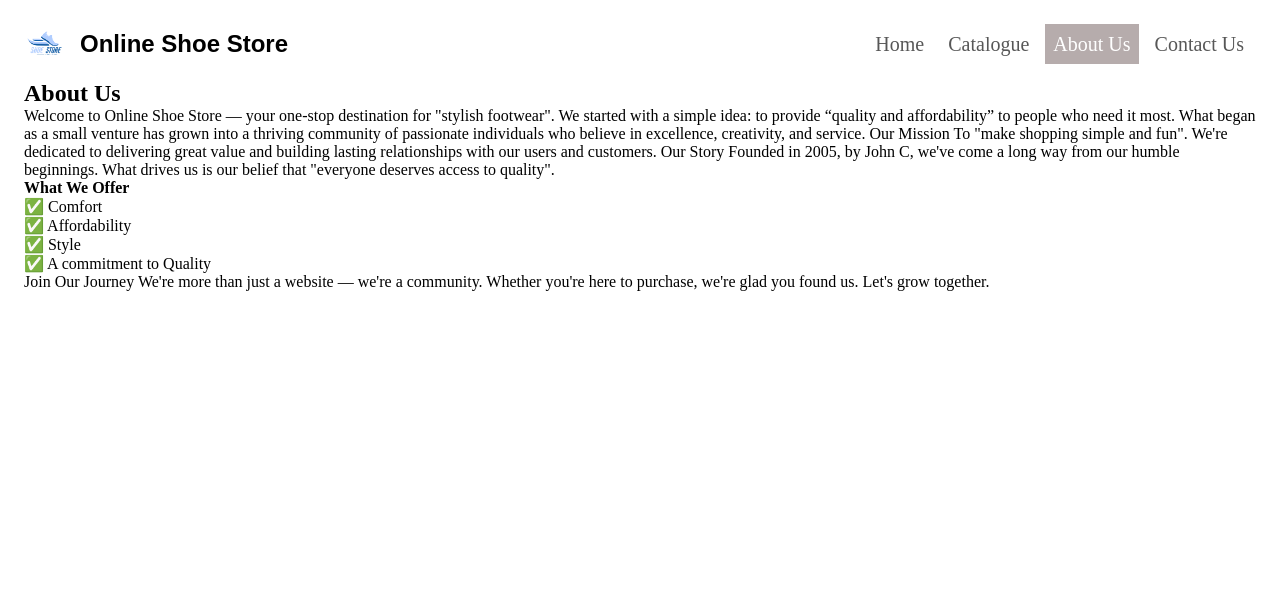
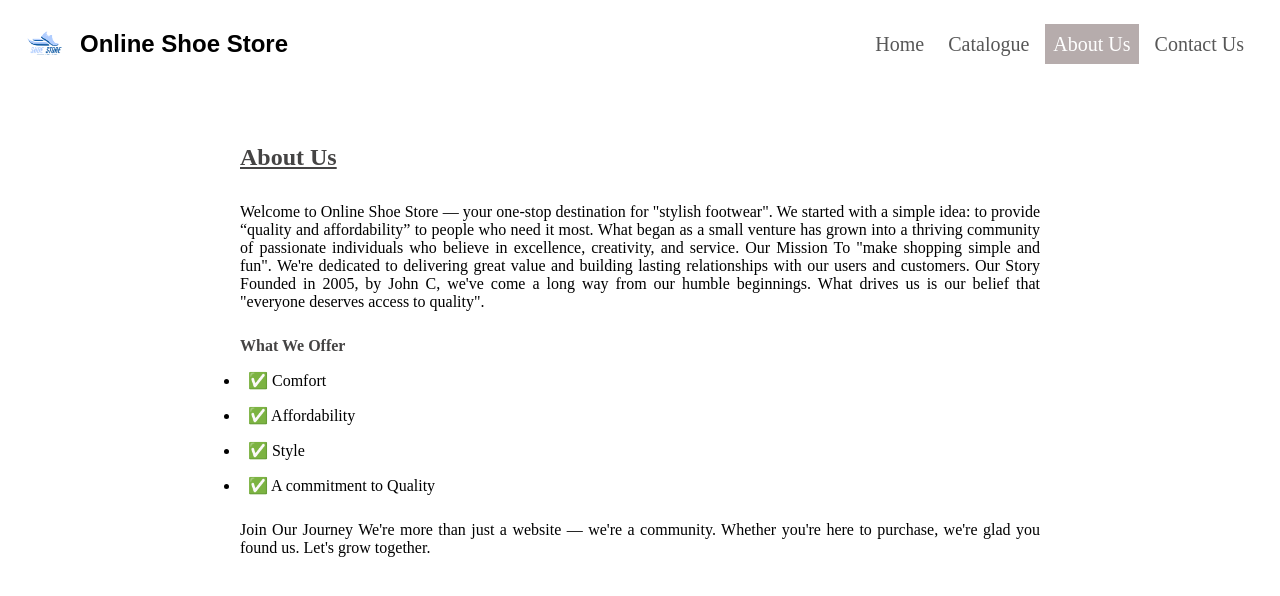
Before and after one commit to Waseemsvm/tutedude-react-ass5-online-shoe-store-with-cart, a React (Vite) app: page /aboutus in a window 1280 px wide. Shown: the top 596 px of the page. Built offline with nearby package versions, Linux system fonts and the light colour scheme.

Commit message:
updated styles for homepage, contact and about us page

```diff
--- a/src/components/AboutUs.jsx
+++ b/src/components/AboutUs.jsx
@@ -1,28 +1,35 @@
 export default function AboutUs() {
   return (
-    <div>
+    <div className="about-us-cont">
+      <div className="about-us">
         <h2>About Us</h2>
+        <p>
           Welcome to Online Shoe Store — your one-stop destination for "stylish
           footwear". We started with a simple idea: to provide “quality and
-      affordability” to people who need it most. What began as a small venture
-      has grown into a thriving community of passionate individuals who believe
-      in excellence, creativity, and service. Our Mission To "make shopping
-      simple and fun". We're dedicated to delivering great value and building
-      lasting relationships with our users and customers. Our Story Founded in
-      2005, by John C, we've come a long way from our humble beginnings. What
-      drives us is our belief that "everyone deserves access to quality". <br />
-      <b>What We Offer</b>
+          affordability” to people who need it most. What began as a small
+          venture has grown into a thriving community of passionate individuals
+          who believe in excellence, creativity, and service. Our Mission To
+          "make shopping simple and fun". We're dedicated to delivering great
+          value and building lasting relationships with our users and customers.
+          Our Story Founded in 2005, by John C, we've come a long way from our
+          humble beginnings. What drives us is our belief that "everyone
+          deserves access to quality".{" "}
+        </p>
         <br />
-      ✅ Comfort
+        <p className="offerings">What We Offer</p>
+        <ul>
+          <li>✅ Comfort</li>
+          <li>✅ Affordability</li>
+          <li>✅ Style </li>
+          <li>✅ A commitment to Quality</li>
+        </ul>
         <br />
-      ✅ Affordability
-      <br />
-      ✅ Style <br />
-      ✅ A commitment to Quality
-      <br />
+        <p>
           Join Our Journey We're more than just a website — we're a community.
           Whether you're here to purchase, we're glad you found us. Let's grow
           together.
+        </p>
+      </div>
     </div>
   );
 }
--- a/src/components/ContactUs.jsx
+++ b/src/components/ContactUs.jsx
@@ -1,28 +1,39 @@
 export default function ContactUs() {
   return (
+    <div className="contact-us-cont">
       <div className="contact-us">
         <h2>Contact Us</h2>
         <p>
-        We'd love to hear from you! Have a question, suggestion, or just want to
-        say hello? <br /> Our team is here to help. Whether it's feedback about
-        our services, a business inquiry, or support with an order, feel free to
-        reach out anytime.
+          We'd love to hear from you! Have a question, suggestion, or just want
+          to say hello? <br /> Our team is here to help. Whether it's feedback
+          about our services, a business inquiry, or support with an order, feel
+          free to reach out anytime.
         </p>
-      <br />
-      📬 Get in Touch
-      <br />
-      <br />
+        {/* 📬 Get in Touch */}
+        <p className="offerings">📬 Get in Touch</p>
+
+        <ul>
+          <li>
             Email: 📩 support@onlineshoestore.com (We respond within 24 hours!)
-      <br />
+          </li>
+          <li>
             Phone: 📞 +91-9988776655 (Monday to Saturday, 10:00 AM - 6:00 PM)
-      <br />
-      Address: 🏢 Online Shoe Store, OPH Road, Bangalore, Karnataka, India -
-      560067
-      <br />
-      🕐 Business Hours Monday to Saturday: 10:00 AM - 6:00 PM Sunday: Closed
-      <br />
-      Stay Connected: Follow us on social media for updates, offers, and more:
-      📱 Facebook | Instagram | Twitter | LinkedIn
+          </li>
+          <li>
+            Address: 🏢 Online Shoe Store, OPH Road, Bangalore, Karnataka, India
+            - 560067
+          </li>
+          <li>
+            🕐 Business Hours Monday to Saturday: 10:00 AM - 6:00 PM Sunday:
+            Closed
+          </li>
+        </ul>
+        <p>
+          {" "}
+          Stay Connected: Follow us on social media for updates, offers, and
+          more: 📱 Facebook | Instagram | Twitter | LinkedIn
+        </p>
+      </div>
     </div>
   );
 }
--- a/src/components/HomePage.jsx
+++ b/src/components/HomePage.jsx
@@ -2,10 +2,10 @@ import homepageStyles from "../styles/Homepage.module.css";
 export default function HomePage() {
   return (
     <div className={homepageStyles.homepage}>
-      <p className={homepageStyles["homepage-text"]}>
+      {/* <p className={homepageStyles["homepage-text"]}>
         <span>👣 Your Next Step Starts Here</span> <br /> Browse, buy, and walk
         in confidence.
-      </p>
+      </p> */}
     </div>
   );
 }
--- a/src/styles/Homepage.module.css
+++ b/src/styles/Homepage.module.css
@@ -1,9 +1,9 @@
 .homepage {
   height: calc(100%);
-  background-image: url("../assets/products/homepage.jpg");
+  background-image: url("../assets/products/homepage1.jpg");
   background-position: center;
-  background-size: cover;
-  opacity: 0.8;
+  background-size: 100% 100%;
+  /* opacity: 0.5; */
   position: relative;
 }
 
@@ -20,5 +20,21 @@
 
 .homepage-text > span {
   font-size: 3rem;
-  font-weight: bold ;
+  font-weight: bold;
 }
+
+@media screen and (max-width: 768px) {
+  .homepage {
+    /* min-width: 768px; */
+    height: 100%;
+  }
+}
+@media screen and (max-width: 576px) {
+  .homepage {
+    background-image: url("../assets/products/homepage_mobile.png");
+    /* height: 100%;
+    width: auto;
+    background-size: cover;
+    background-position-x: right; */
+  }
+}
--- a/src/styles/index.css
+++ b/src/styles/index.css
@@ -19,3 +19,44 @@ body,
 .contact-us > h2 {
   margin-bottom: 1.5rem;
 }
+
+.about-us-cont,
+.contact-us-cont {
+  display: flex;
+  flex-direction: column;
+  justify-content: center;
+  align-items: center;
+  padding: 2rem;
+  overflow-y: auto;
+}
+
+.about-us,
+.contact-us {
+  max-width: 50rem;
+  text-align: justify;
+}
+
+.about-us h2,
+.contact-us h2 {
+  margin: 2rem 0;
+  color: rgb(69, 68, 68);
+  text-decoration: underline;
+}
+
+.offerings {
+  font-weight: bold;
+  margin: 0.5rem 0;
+  color: rgb(69, 68, 68);
+}
+
+.contact-us ul li,
+.about-us ul li {
+  padding: 0.5rem;
+}
+
+@media screen and (max-width: 768px) {
+  /* .about-us-cont{
+      padding: 2rem;
+      overflow-y: auto;
+    } */
+}
```
Also changed, not shown: src/assets/products/homepage1.jpg (added), src/assets/products/homepage_mobile.png (added). Lines whose indentation alone changed are shown as unchanged.
